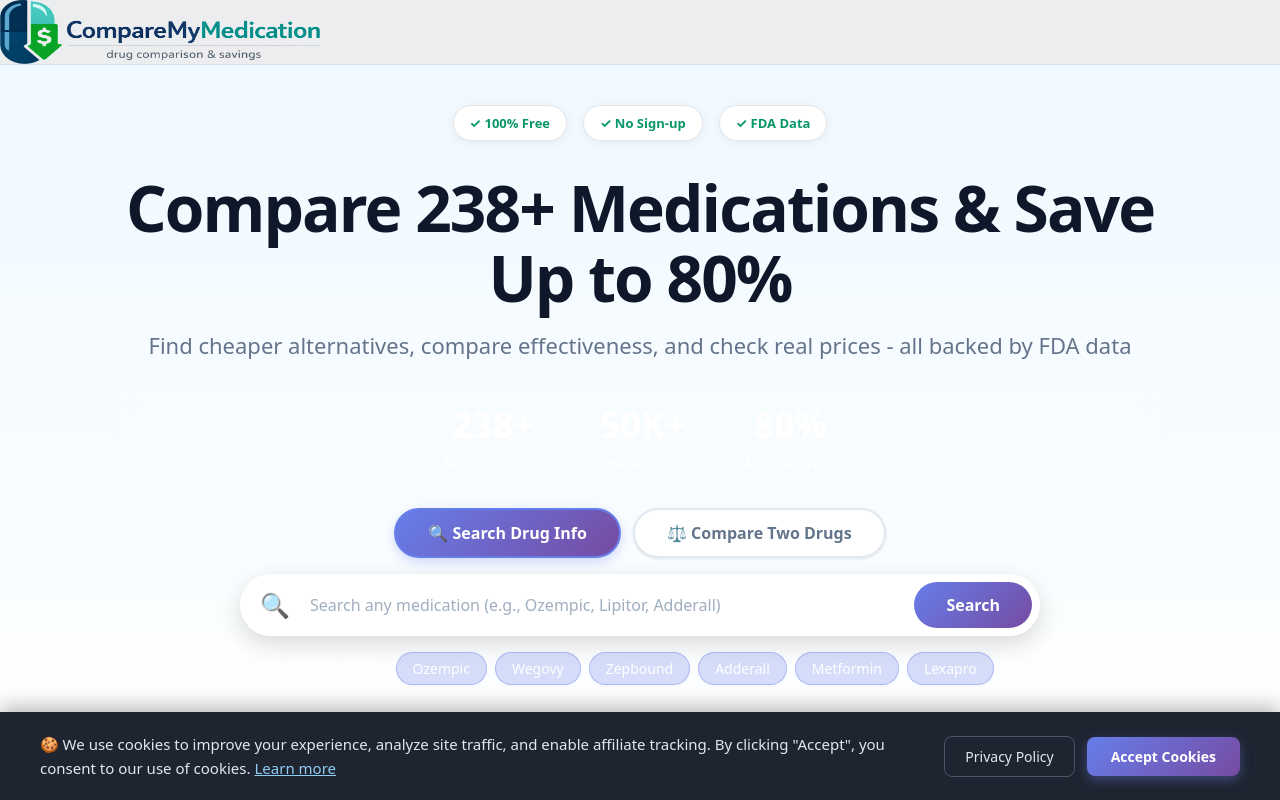
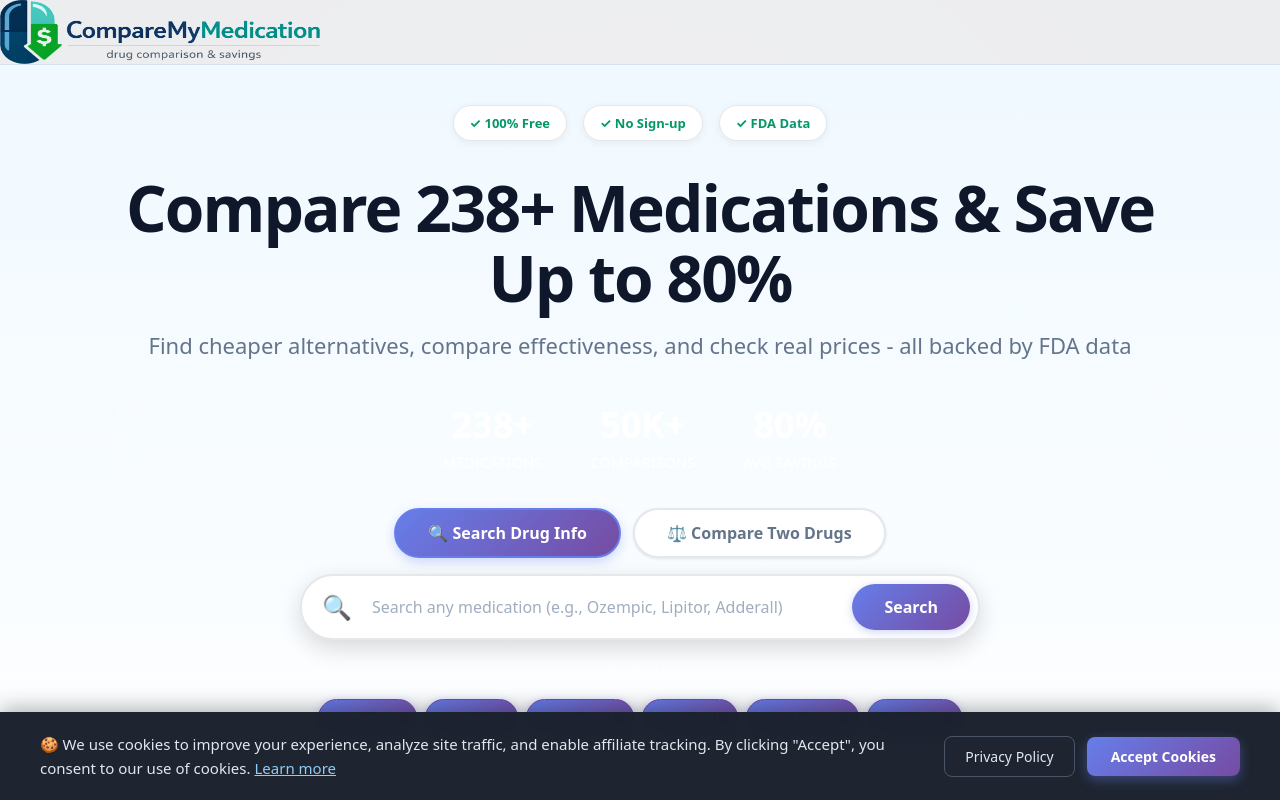
Before and after one commit to marty22dyer/CompareMyMedication, a Next.js app: page / in a window 1280 px wide. Shown: the top 800 px of the page. Built offline with nearby package versions, Linux system fonts and the light colour scheme.

Commit message:
Fix pill colors to solid purple, add missing CSS classes, fix duplicate drugs in alternatives

```diff
--- a/app/drug/[slug]/page.tsx
+++ b/app/drug/[slug]/page.tsx
@@ -87,6 +87,7 @@
   const manufacturer = drug.ndcData?.labeler_name || drug.openfdaData?.manufacturer || null;
 
   const alts = (drug.alternatives ?? [])
+    .filter((s: string) => s !== params.slug)
     .map((s: string) => bySlug(s))
     .filter(Boolean) as NonNullable<ReturnType<typeof bySlug>>[];
 
--- a/app/globals.css
+++ b/app/globals.css
@@ -454,22 +454,23 @@
   align-items: center;
   gap: 8px;
   padding: 12px 24px;
-  background: linear-gradient(135deg, #f1f5f9 0%, #e2e8f0 100%);
-  border: 2px solid #cbd5e1;
+  background: linear-gradient(135deg, #667eea 0%, #764ba2 100%);
+  border: 2px solid #764ba2;
   border-radius: 24px;
   font-size: 16px;
   font-weight: 600;
-  color: #1e293b;
+  color: #ffffff !important;
   text-decoration: none;
   transition: all 0.2s;
-  box-shadow: 0 2px 4px rgba(0, 0, 0, 0.05);
+  box-shadow: 0 2px 8px rgba(102, 126, 234, 0.35);
 }
 
 .drug-pill:hover {
-  background: linear-gradient(135deg, #dbeafe 0%, #bfdbfe 100%);
-  border-color: #2563eb;
+  background: linear-gradient(135deg, #5a6fd6 0%, #6a3d9a 100%);
+  border-color: #5a3d8a;
+  color: #ffffff !important;
   transform: translateY(-2px);
-  box-shadow: 0 4px 8px rgba(37, 99, 235, 0.2);
+  box-shadow: 0 6px 16px rgba(102, 126, 234, 0.45);
 }
 
 .drug-pill-icon {
@@ -1623,23 +1624,56 @@
   align-items: center;
   gap: 8px;
   padding: 10px 16px;
-  background: white;
-  border: 1px solid #e5e7eb;
+  background: linear-gradient(135deg, #667eea 0%, #764ba2 100%);
+  border: 1px solid #764ba2;
   border-radius: 24px;
   font-size: 14px;
   font-weight: 600;
-  color: #475569;
+  color: #ffffff !important;
   text-decoration: none;
   transition: all 0.2s ease;
-  box-shadow: 0 1px 4px rgba(0, 0, 0, 0.04);
+  box-shadow: 0 2px 8px rgba(102, 126, 234, 0.35);
 }
 
 .home-pill:hover {
-  background: #f8fafc;
-  border-color: #10b981;
-  color: #10b981;
+  background: linear-gradient(135deg, #5a6fd6 0%, #6a3d9a 100%);
+  border-color: #5a3d8a;
+  color: #ffffff !important;
   transform: translateY(-2px);
-  box-shadow: 0 4px 12px rgba(0, 0, 0, 0.08);
+  box-shadow: 0 6px 16px rgba(102, 126, 234, 0.45);
+}
+
+.home-pill-compare {
+  background: linear-gradient(135deg, #667eea 0%, #764ba2 100%);
+  border-color: #764ba2;
+  color: #ffffff;
+}
+
+.home-pill-compare:hover {
+  background: linear-gradient(135deg, #5a6fd6 0%, #6a3d9a 100%);
+  color: #ffffff;
+}
+
+.home-pill-drug {
+  background: linear-gradient(135deg, #667eea 0%, #764ba2 100%);
+  border-color: #764ba2;
+  color: #ffffff;
+}
+
+.home-pill-drug:hover {
+  background: linear-gradient(135deg, #5a6fd6 0%, #6a3d9a 100%);
+  color: #ffffff;
+}
+
+.home-pill-recent {
+  background: linear-gradient(135deg, #764ba2 0%, #667eea 100%);
+  border-color: #667eea;
+  color: #ffffff;
+}
+
+.home-pill-recent:hover {
+  background: linear-gradient(135deg, #6a3d9a 0%, #5a6fd6 100%);
+  color: #ffffff;
 }
 
 .home-pill-dot {
@@ -1753,6 +1787,194 @@
 .home-search-btn:hover {
   background: #2563eb;
   transform: scale(1.05);
+}
+
+/* Primary search form (single drug search) */
+.home-primary-search {
+  display: flex;
+  align-items: center;
+  gap: 12px;
+  padding: 14px 20px;
+  background: white;
+  border: 2px solid #e5e7eb;
+  border-radius: 16px;
+  box-shadow: 0 4px 20px rgba(0, 0, 0, 0.08);
+  position: relative;
+  transition: all 0.2s ease;
+}
+
+.home-primary-search:focus-within {
+  border-color: #764ba2;
+  box-shadow: 0 4px 24px rgba(102, 126, 234, 0.2);
+}
+
+.home-search-input-primary {
+  flex: 1;
+  border: none;
+  background: transparent;
+  font-size: 16px;
+  color: #0f172a;
+  outline: none;
+  font-weight: 500;
+  padding: 0;
+  margin: 0;
+  min-width: 0;
+}
+
+.home-search-input-primary::placeholder {
+  color: #94a3b8;
+  font-weight: 400;
+}
+
+.home-search-btn-primary {
+  padding: 10px 28px;
+  background: linear-gradient(135deg, #667eea 0%, #764ba2 100%);
+  color: white;
+  border: none;
+  border-radius: 10px;
+  font-size: 15px;
+  font-weight: 700;
+  cursor: pointer;
+  transition: all 0.2s ease;
+  flex-shrink: 0;
+  box-shadow: 0 2px 8px rgba(102, 126, 234, 0.35);
+}
+
+.home-search-btn-primary:hover {
+  background: linear-gradient(135deg, #5a6fd6 0%, #6a3d9a 100%);
+  transform: scale(1.03);
+  box-shadow: 0 4px 14px rgba(102, 126, 234, 0.45);
+}
+
+.home-autocomplete-primary {
+  position: absolute;
+  top: calc(100% + 8px);
+  left: 0;
+  right: 0;
+  background: white;
+  border: 2px solid #e5e7eb;
+  border-radius: 12px;
+  box-shadow: 0 8px 24px rgba(0, 0, 0, 0.15);
+  z-index: 1000;
+  max-height: 250px;
+  overflow-y: auto;
+}
+
+.home-autocomplete-primary-item {
+  padding: 14px 20px;
+  cursor: pointer;
+  transition: all 0.2s ease;
+  display: flex;
+  align-items: center;
+  gap: 10px;
+  font-size: 15px;
+  font-weight: 600;
+  color: #1a202c;
+  border-bottom: 1px solid #f1f5f9;
+  background: white;
+}
+
+.home-autocomplete-primary-item:last-child {
+  border-bottom: none;
+}
+
+.home-autocomplete-primary-item:hover {
+  background: linear-gradient(135deg, #667eea 0%, #764ba2 100%);
+  color: white;
+}
+
+.home-history-btn {
+  background: none;
+  border: none;
+  font-size: 18px;
+  cursor: pointer;
+  padding: 4px;
+  flex-shrink: 0;
+  opacity: 0.7;
+  transition: opacity 0.2s;
+}
+
+.home-history-btn:hover {
+  opacity: 1;
+}
+
+.home-history-dropdown {
+  position: absolute;
+  top: calc(100% + 8px);
+  left: 0;
+  right: 0;
+  background: white;
+  border: 2px solid #e5e7eb;
+  border-radius: 12px;
+  box-shadow: 0 8px 24px rgba(0, 0, 0, 0.15);
+  z-index: 1000;
+  overflow: hidden;
+}
+
+.home-history-header {
+  padding: 10px 20px;
+  font-size: 12px;
+  font-weight: 700;
+  color: #94a3b8;
+  text-transform: uppercase;
+  letter-spacing: 0.05em;
+  background: #f8fafc;
+  border-bottom: 1px solid #f1f5f9;
+}
+
+.home-history-item {
+  padding: 12px 20px;
+  cursor: pointer;
+  display: flex;
+  align-items: center;
+  gap: 10px;
+  font-size: 14px;
+  font-weight: 600;
+  color: #1a202c;
+  border-bottom: 1px solid #f1f5f9;
+  transition: background 0.15s;
+}
+
+.home-history-item:last-child {
+  border-bottom: none;
+}
+
+.home-history-item:hover {
+  background: #f1f5f9;
+}
+
+.home-history-icon {
+  font-size: 16px;
+}
+
+.home-history-name {
+  flex: 1;
+}
+
+.home-history-time {
+  font-size: 12px;
+  color: #94a3b8;
+  font-weight: 500;
+}
+
+.home-search-container {
+  width: 100%;
+  max-width: 680px;
+  margin: 0 auto;
+}
+
+.home-recent-searches {
+  margin-top: 16px;
+}
+
+.home-popular-searches {
+  margin-top: 16px;
+}
+
+.home-compare-tool-container {
+  width: 100%;
+  max-width: 800px;
+  margin: 0 auto;
 }
 
 .home-popular-drugs {
--- a/app/homepage-styles.css
+++ b/app/homepage-styles.css
@@ -245,12 +245,15 @@
 }
 
 .home-pill-recent {
-  background: rgba(102, 126, 234, 0.2);
-  border-color: rgba(102, 126, 234, 0.3);
+  background: linear-gradient(135deg, #764ba2 0%, #667eea 100%);
+  border-color: #667eea;
+  color: #ffffff !important;
+  font-weight: 600;
 }
 
 .home-pill-recent:hover {
-  background: rgba(102, 126, 234, 0.3);
+  background: linear-gradient(135deg, #6a3d9a 0%, #5a6fd6 100%);
+  color: #ffffff !important;
 }
 
 /* Popular Searches */
@@ -277,48 +280,50 @@
 }
 
 .home-pill {
-  padding: 6px 16px;
-  background: rgba(255, 255, 255, 0.15);
-  color: white;
-  border-radius: 20px;
+  padding: 8px 18px;
+  background: linear-gradient(135deg, #667eea 0%, #764ba2 100%);
+  color: #ffffff !important;
+  border-radius: 24px;
   font-size: 14px;
+  font-weight: 600;
   text-decoration: none;
   transition: all 0.3s;
-  border: 1px solid rgba(255, 255, 255, 0.2);
-  backdrop-filter: blur(10px);
+  border: 1px solid #764ba2;
   display: inline-block;
+  box-shadow: 0 2px 8px rgba(102, 126, 234, 0.4);
 }
 
 .home-pill:hover {
-  background: rgba(255, 255, 255, 0.25);
+  background: linear-gradient(135deg, #5a6fd6 0%, #6a3d9a 100%);
+  color: #ffffff !important;
   transform: translateY(-2px);
-  box-shadow: 0 4px 8px rgba(0, 0, 0, 0.1);
+  box-shadow: 0 6px 16px rgba(102, 126, 234, 0.5);
 }
 
-/* Drug Pills - Better contrast */
+/* Drug Pills */
 .home-pill-drug {
-  background: rgba(102, 126, 234, 0.25);
-  border-color: rgba(102, 126, 234, 0.4);
-  color: white;
-  font-weight: 500;
+  background: linear-gradient(135deg, #667eea 0%, #764ba2 100%);
+  border-color: #764ba2;
+  color: #ffffff !important;
+  font-weight: 600;
 }
 
 .home-pill-drug:hover {
-  background: rgba(102, 126, 234, 0.35);
-  border-color: rgba(102, 126, 234, 0.6);
+  background: linear-gradient(135deg, #5a6fd6 0%, #6a3d9a 100%);
+  color: #ffffff !important;
 }
 
-/* Comparison Pills - Dark background for better readability */
+/* Comparison Pills */
 .home-pill-compare {
-  background: rgba(0, 0, 0, 0.3);
-  border-color: rgba(255, 255, 255, 0.3);
-  color: white;
-  font-weight: 500;
+  background: linear-gradient(135deg, #667eea 0%, #764ba2 100%);
+  border-color: #764ba2;
+  color: #ffffff !important;
+  font-weight: 600;
 }
 
 .home-pill-compare:hover {
-  background: rgba(0, 0, 0, 0.4);
-  border-color: rgba(255, 255, 255, 0.5);
+  background: linear-gradient(135deg, #5a6fd6 0%, #6a3d9a 100%);
+  color: #ffffff !important;
 }
 
 .home-stat {
```
